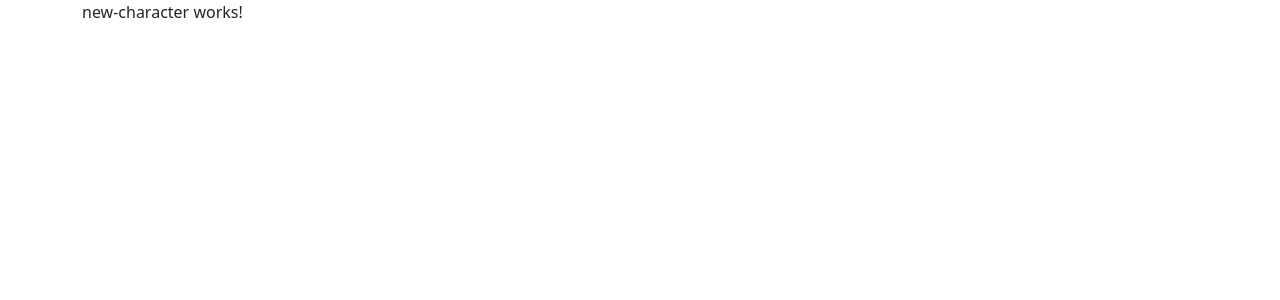
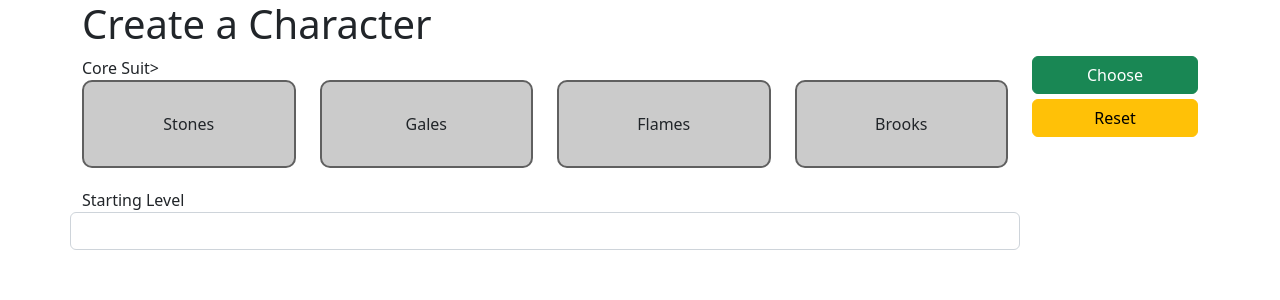
Before and after one commit to joedono/Weave-Site, an Angular app: page /new-character in a window 1280 px wide. Shown: the top 300 px of the page. Built offline with nearby package versions, Linux system fonts and the light colour scheme.

Commit message:
Working on new character page

```diff
--- a/src/app/app.module.ts
+++ b/src/app/app.module.ts
@@ -17,6 +17,7 @@ import { GlossaryComponent } from './components/glossary/glossary.component';
 import { HttpClientModule } from '@angular/common/http';
 import { ButtonsComponent } from './components/buttons/buttons.component';
 import { ImportCharacterComponent } from './components/import-character/import-character.component';
+import { SuitsComponent } from './components/suits/suits.component';
 
 @NgModule({
   declarations: [
@@ -32,7 +33,8 @@ import { ImportCharacterComponent } from './components/import-character/import-c
     CharacterSheetPrintComponent,
     GlossaryComponent,
     ButtonsComponent,
-    ImportCharacterComponent
+    ImportCharacterComponent,
+    SuitsComponent
   ],
   imports: [
     BrowserModule,
--- a/src/app/components/new-character/new-character.component.html
+++ b/src/app/components/new-character/new-character.component.html
@@ -1 +1,19 @@
-<p>new-character works!</p>
+<h1>Create a Character</h1>
+<div class="row">
+  <div class="col-sm-10">
+    <div class="row">
+      <div class="col-12">
+        <label>Core Suit</label>>
+      </div>
+    </div>
+    <app-suits></app-suits>
+    <div class="row">
+      <div class="col-12"></div>
+      <label for="characterLevel">Starting Level</label>
+      <input type="number" class="form-control" min="1" max="11" />
+    </div>
+  </div>
+  <div class="col-sm-2">
+    <app-buttons (chooseEvent)="startNewCharacter()" (resetEvent)="reset()"></app-buttons>
+  </div>
+</div>
--- a/src/app/components/new-character/new-character.component.ts
+++ b/src/app/components/new-character/new-character.component.ts
@@ -1,4 +1,6 @@
 import { Component } from '@angular/core';
+import { Router } from '@angular/router';
+import { BuilderService } from 'src/app/services/builder.service';
 
 @Component({
   selector: 'app-new-character',
@@ -7,4 +9,17 @@ import { Component } from '@angular/core';
 })
 export class NewCharacterComponent {
 
+  constructor(
+    private router: Router,
+    private builderService: BuilderService
+  ) { }
+
+  startNewCharacter(): void {
+
+  }
+
+  reset(): void {
+
+  }
+
 }
--- a/src/app/components/playsets/playsets.component.html
+++ b/src/app/components/playsets/playsets.component.html
@@ -3,10 +3,10 @@
   <div class="col-sm-10">
     <div class="row">
       <div class="col-md-3" *ngFor="let playset of playsets">
-        <label class="selector-container" [ngClass]="{'selected': playset == selectedPlayset}">
-          <img class="img-fluid" src="{{playset.img}}" />
+        <label class="selector-container" [ngClass]="{ 'selected': playset == selectedPlayset }">
+          <img class="img-fluid" src="{{ playset.img }}" />
           <input type="radio" name="playset" [value]="playset" (change)="onPlaysetSelect(playset)" style="display: none;"/>
-          {{playset.name}}
+          {{ playset.name }}
         </label>
       </div>
     </div>
--- a/src/app/components/playsets/playsets.component.ts
+++ b/src/app/components/playsets/playsets.component.ts
@@ -25,11 +25,11 @@ export class PlaysetsComponent implements OnInit {
       .subscribe(playsets => this.playsets = playsets);
   }
 
-  onPlaysetSelect(playset: PlaysetMetaModel) {
+  onPlaysetSelect(playset: PlaysetMetaModel): void {
     this.selectedPlayset = playset;
   }
 
-  choosePlayset() {
+  choosePlayset(): void {
     if(this.selectedPlayset) {
       this.builderService.setPlayset(this.selectedPlayset)
         .subscribe(_ => this.router.navigate(['creation']));
@@ -38,7 +38,7 @@ export class PlaysetsComponent implements OnInit {
     }
   }
 
-  reset() {
+  reset(): void {
     this.selectedPlayset = undefined;
   }
 
--- /dev/null
+++ b/src/app/components/suits/suits.component.html
@@ -0,0 +1,26 @@
+<div class="row">
+  <div class="col-sm-3">
+    <label class="selector-container" [ngClass]="{ 'selected': 'Stones' == selectedSuit }">
+      <input type="radio" name="suit" value="Stones" (change)="onSuitSelect('Stones')" style="display: none;"/>
+      Stones
+    </label>
+  </div>
+  <div class="col-sm-3">
+    <label class="selector-container" [ngClass]="{ 'selected': 'Gales' == selectedSuit }">
+      <input type="radio" name="suit" value="Gales" (change)="onSuitSelect('Stones')" style="display: none;"/>
+      Gales
+    </label>
+  </div>
+  <div class="col-sm-3">
+    <label class="selector-container" [ngClass]="{ 'selected': 'Flames' == selectedSuit }">
+      <input type="radio" name="suit" value="Flames" (change)="onSuitSelect('Stones')" style="display: none;"/>
+      Flames
+    </label>
+  </div>
+  <div class="col-sm-3">
+    <label class="selector-container" [ngClass]="{ 'selected': 'Brooks' == selectedSuit }">
+      <input type="radio" name="suit" value="Brooks" (change)="onSuitSelect('Brooks')" style="display: none;"/>
+      Brooks
+    </label>
+  </div>
+</div>
```
Also changed, not shown: src/app/components/suits/suits.component.ts (added, +10 -0 lines), src/app/components/suits/suits.component.less (added), 1 other file (tests, documents, lock files or other folders).
